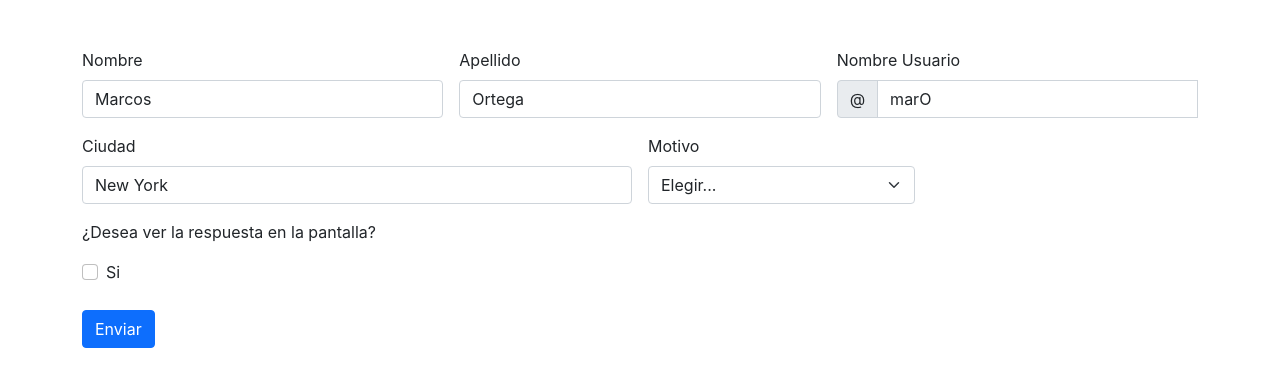
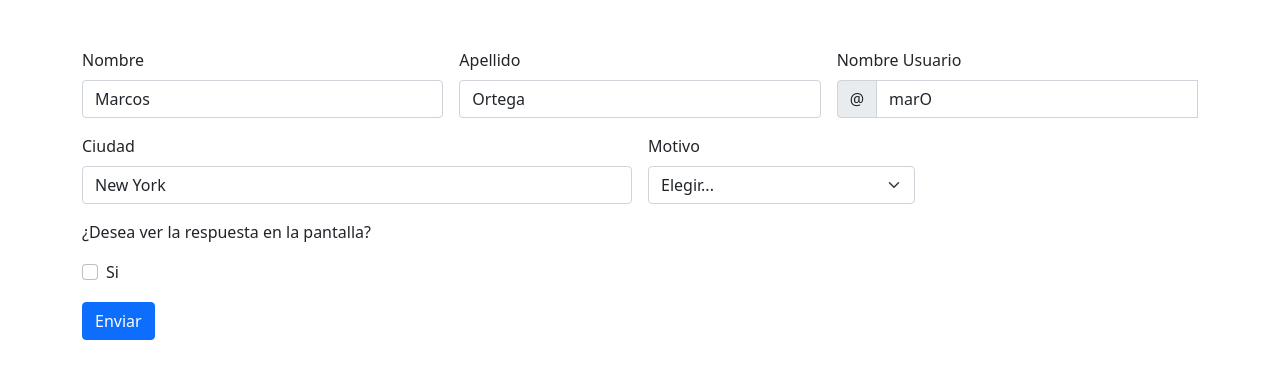
Before and after one commit to kenkairon/formulario_jumbotron_validacionBs5, a plain HTML site: page index.html in a window 1280 px wide. Drawn offline with nearby package versions, Linux system fonts and the light colour scheme.

Commit message:
Actualizando estructur

```diff
--- a/index.html
+++ b/index.html
@@ -4,9 +4,7 @@
     <meta charset="UTF-8">
     <meta name="viewport" content="width=device-width, initial-scale=1.0">
     <!--Boostrap 5-->
-    <link href="https://cdn.jsdelivr.net/npm/bootstrap@5.0.2/dist/css/bootstrap.min.css" rel="stylesheet" integrity="sha384-EVSTQN3/azprG1Anm3QDgpJLIm9Nao0Yz1ztcQTwFspd3yD65VohhpuuCOmLASjC" crossorigin="anonymous"><script src="https://cdn.jsdelivr.net/npm/bootstrap@5.0.2/dist/js/bootstrap.bundle.min.js" integrity="sha384-MrcW6ZMFYlzcLA8Nl+NtUVF0sA7MsXsP1UyJoMp4YLEuNSfAP+JcXn/tWtIaxVXM" crossorigin="anonymous"></script>
-    <!--Reset Css Boostrap 5-->
-    <link rel="stylesheet" href="https://stackpath.bootstrapcdn.com/bootstrap/4.3.1/css/bootstrap-reboot.min.css">
+    <link href="https://cdn.jsdelivr.net/npm/bootstrap@5.0.2/dist/css/bootstrap.min.css" rel="stylesheet" integrity="sha384-EVSTQN3/azprG1Anm3QDgpJLIm9Nao0Yz1ztcQTwFspd3yD65VohhpuuCOmLASjC" crossorigin="anonymous">
     <title>Formulario de Boostrap 5</title>
 </head>
 <body>
```
